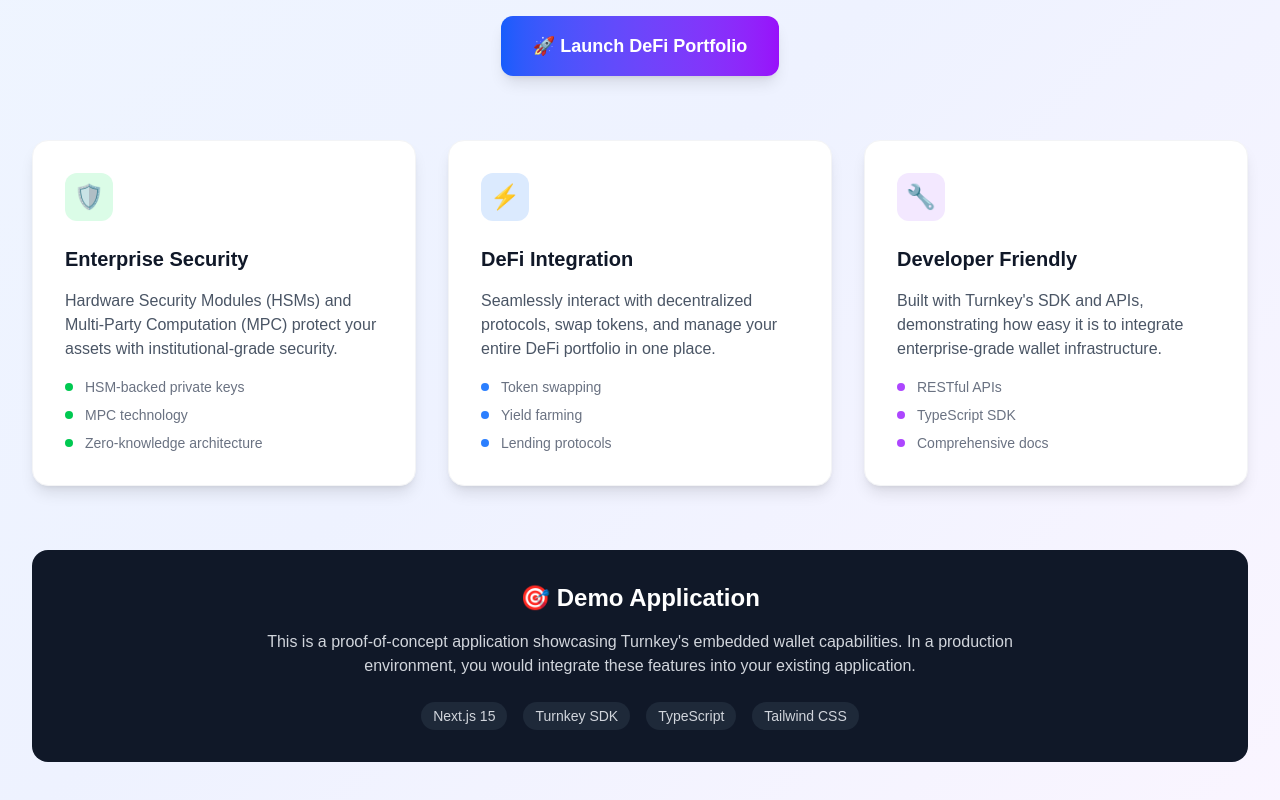
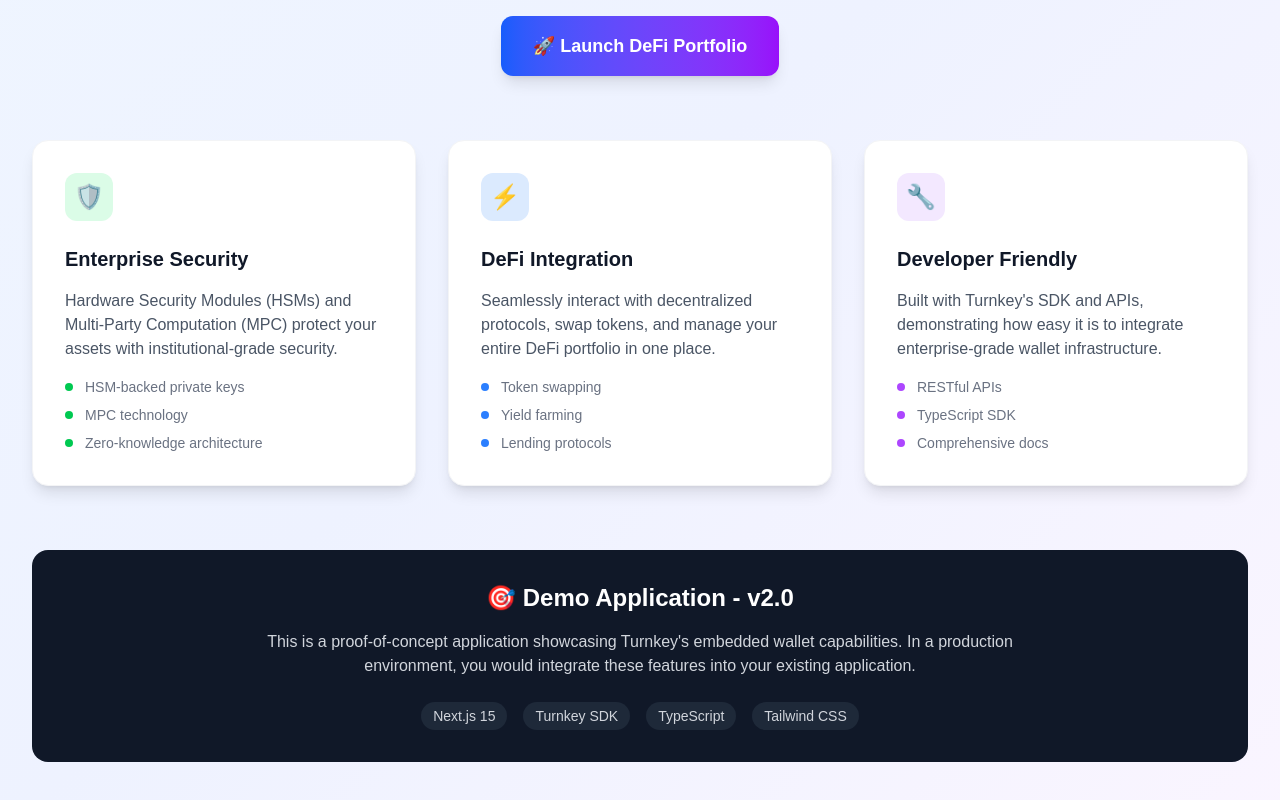
Before and after one commit to siyu0224/turnkey-defi-portfolio, a Next.js app: page / in a window 1280 px wide. Shown: the part 392-1192 px from the top of the page. Built offline with nearby package versions, Linux system fonts and the light colour scheme; no server answers; what @turnkey/sdk-react would draw is missing.

Commit message:
Force redeploy to test environment variables

```diff
--- a/src/app/page.tsx
+++ b/src/app/page.tsx
@@ -152,7 +152,7 @@ export default function Home() {
         <div className="mt-16 bg-gray-900 rounded-2xl p-8 text-center">
           <div className="max-w-3xl mx-auto">
             <h3 className="text-2xl font-bold text-white mb-4">
-              🎯 Demo Application
+              🎯 Demo Application - v2.0
             </h3>
             <p className="text-gray-300 mb-6">
               This is a proof-of-concept application showcasing Turnkey&apos;s embedded wallet capabilities.
```
